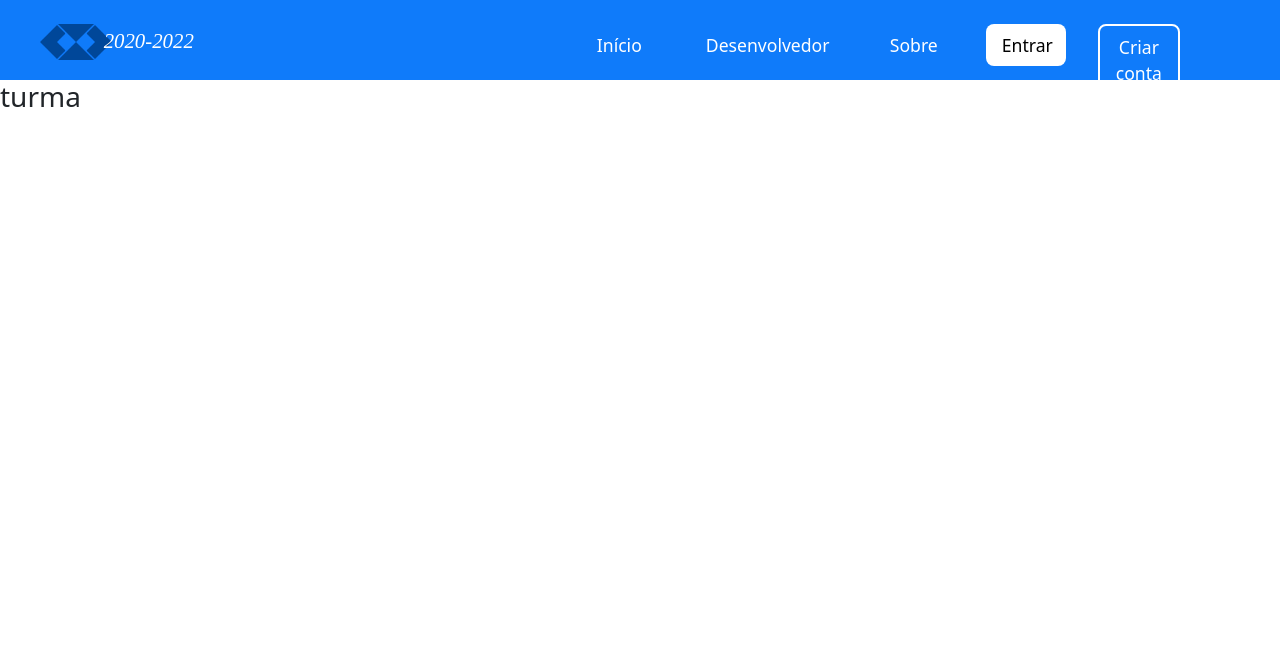
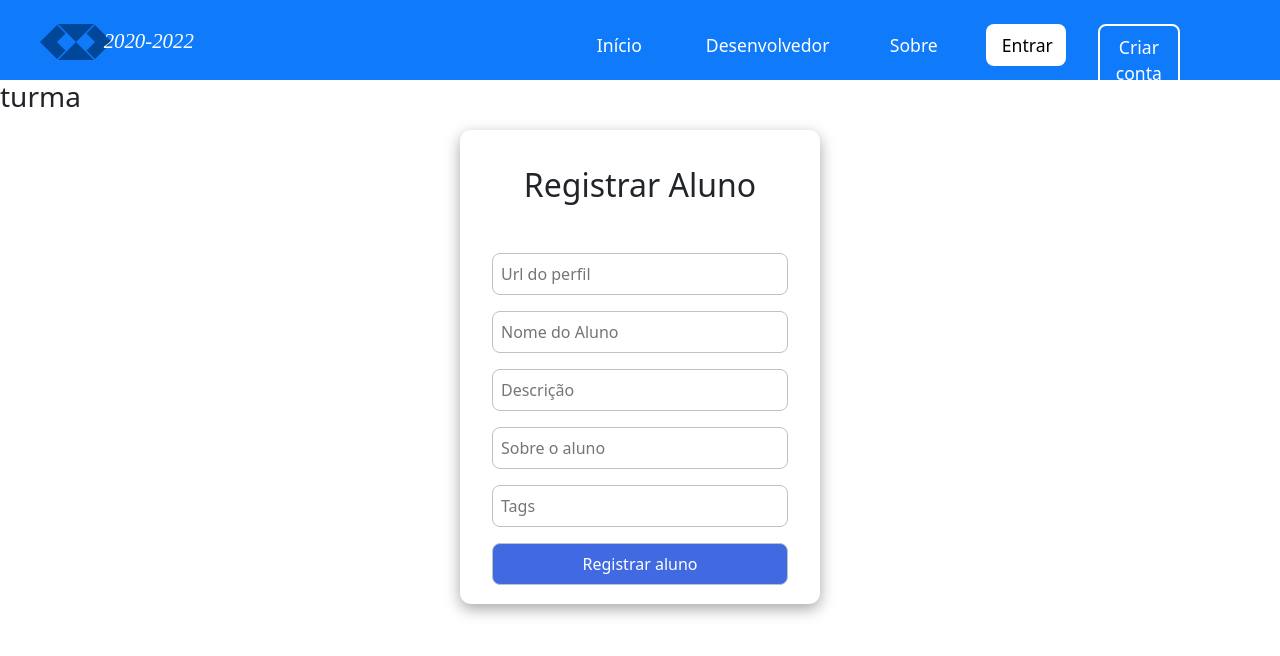
Before and after one commit to viniciuss1001/ProjetoAdm, a React (Create React App) app: page /class in a window 1280 px wide. Shown: the top 656 px of the page. Built offline with nearby package versions, Linux system fonts and the light colour scheme; no server answers; a web font is replaced by a local one.

Commit message:
conection to db
conexão com o banco de dados bem sucedida

```diff
--- a/src/App.jsx
+++ b/src/App.jsx
@@ -1,19 +1,19 @@
 import {BrowserRouter, Routes, Route} from 'react-router-dom'
 import './App.css';
-//components
-
-//pages
-import Home from './pages/Home';
-import Navbar from './components/Navbars/Navbar';
-import Dev from './pages/developer/Dev';
-import ErrorPage from './pages/404/404';
-import Create from './pages/Create/Create';
-import Login from './pages/Login/Login';
 //hooks
 import { AuthProvider } from './context/useAuthContext';
 import { useEffect, useState } from 'react';
 import { useAuthentication } from './hooks/useAutentication';
 import { onAuthStateChanged } from 'firebase/auth';
+//components
+import Loader from './components/Loader/Loader';
+import Navbar from './components/Navbars/Navbar';
+//pages
+import Home from './pages/Home';
+import Dev from './pages/developer/Dev';
+import ErrorPage from './pages/404/404';
+import Create from './pages/Create/Create';
+import Login from './pages/Login/Login';
 import AboutDev from './pages/developer/Components/About/AboutDev';
 import Skills from './pages/developer/Components/Skills/Skills';
 import Project from './pages/developer/Components/Project/Project';
@@ -40,7 +40,7 @@ function App() {
 
   //giving user data
   if(loadingUser){
-    return <p>Carregando</p>
+    return <Loader />
   }
 
   return (
--- /dev/null
+++ b/src/components/Loader/Loader.jsx
@@ -0,0 +1,12 @@
+import React from 'react'
+import styles from './Loader.module.css'
+const Loader = () => {
+    return (
+        <div className={styles.Loader}>
+            <div className={styles.loading}>
+            </div>
+        </div>
+    )
+}
+
+export default Loader
--- /dev/null
+++ b/src/components/Loader/Loader.module.css
@@ -0,0 +1,82 @@
+.loader {
+    position: absolute;
+    top: 0;
+    bottom: 0;
+    left: 0;
+    right: 0;
+}
+.loading{
+    display: flex;
+    justify-content: center;
+    margin: auto;
+}
+.loading:before,
+.loading:after {
+    position: absolute;
+    top: 0;
+    content: '';
+}
+
+.loading:before {
+    left: -19.992px;
+}
+
+.loading:after {
+    left: 19.992px;
+    -webkit-animation-delay: 0.32s !important;
+    animation-delay: 0.32s !important;
+}
+
+.loading:before,
+.loading:after,
+.loading {
+    background: #076fe5;
+    -webkit-animation: loading-keys-app-loading 0.8s infinite ease-in-out;
+    animation: loading-keys-app-loading 0.8s infinite ease-in-out;
+    width: 13.6px;
+    height: 32px;
+}
+
+.loading {
+    text-indent: -9999em;
+    margin: auto;
+    position: absolute;
+    right: calc(50% - 6.8px);
+    top: calc(50% - 16px);
+    -webkit-animation-delay: 0.16s !important;
+    animation-delay: 0.16s !important;
+}
+
+@-webkit-keyframes loading-keys-app-loading {
+
+    0%,
+    80%,
+    100% {
+        opacity: .75;
+        box-shadow: 0 0 #076fe5;
+        height: 32px;
+    }
+
+    40% {
+        opacity: 1;
+        box-shadow: 0 -8px #076fe5;
+        height: 40px;
+    }
+}
+
+@keyframes loading-keys-app-loading {
+
+    0%,
+    80%,
+    100% {
+        opacity: .75;
+        box-shadow: 0 0 #076fe5;
+        height: 32px;
+    }
+
+    40% {
+        opacity: 1;
+        box-shadow: 0 -8px #076fe5;
+        height: 40px;
+    }
+}
--- a/src/firebase/Config.jsx
+++ b/src/firebase/Config.jsx
@@ -6,7 +6,7 @@ import { getAuth } from "firebase/auth";
 import {getStorage} from 'firebase/storage'
 
 import { getFirestore } from "firebase/firestore"; // importando método necessário
-
+/*
 const firebaseConfig = {
     apiKey: "AIzaSyDfPDLrmphWW4C8LQMBf8cV0xWR_ZZYNtI",
     authDomain: "projetoadm-aed08.firebaseapp.com",
@@ -15,7 +15,15 @@ const firebaseConfig = {
     messagingSenderId: "954436910253",
     appId: "1:954436910253:web:4460e07999ba57e9365a24"
 };
-
+*/
+const firebaseConfig = {
+    apiKey: "AIzaSyDhiZjH-E6MMmuklBVoMUc-QrMzKCzTXOk",
+    authDomain: "miniblog-c7ead.firebaseapp.com",
+    projectId: "miniblog-c7ead",
+    storageBucket: "miniblog-c7ead.appspot.com",
+    messagingSenderId: "222541238724",
+    appId: "1:222541238724:web:1e08a81f302b60d02f5491"
+  };
 // Initialize Firebase
 const app = initializeApp(firebaseConfig);
 
--- a/src/hooks/useInsertDocument.jsx
+++ b/src/hooks/useInsertDocument.jsx
@@ -1,65 +1,64 @@
-import firebase from 'firebase/compat/app'
-import 'firebase/firestore'
-import { useState, useEffect, useReducer } from 'react'
+//hook para a criação de posts
+import firebase from "firebase/compat/app";
+// Required for side-effects
+import "firebase/firestore";
+import { useState, useEffect, useReducer } from "react";
 import { db } from '../firebase/Config'
-import { collection, addDoc, Timestamp, setDoc } from 'firebase/firestore'
+import { collection, addDoc, Timestamp, setDoc } from "firebase/firestore";
 
 const initialState = {
     loading: null,
-    error:null
-}
+    error: null,
+};
 
-const insertReducer = (state, action) =>{
-    switch(action.type){
+const insertReducer = (state, action) => {
+    switch (action.type) {
         case "LOADING":
-            return{loading:true, error:null}
+            return { loading: true, error: null };
         case "INSERTED_DOC":
-            return{loading:false, error:null}
+            return { loading: false, error: null };
         case "ERROR":
-            return{ loading:false, error: action.payload}
+            return { loading: false, error: action.payload };
         default:
-            return state
+            return state;
     }
-}
+};
 
 export const useInsertDocument = (docCollection) => {
-    const [response, dispatch] = useReducer(insertReducer, initialState)
+    const [response, dispatch] = useReducer(insertReducer, initialState);
 
-    const [cancelled, setCancelled] = useState(false)
+    // deal with memory leak
+    const [cancelled, setCancelled] = useState(false);
 
     const checkCancelBeforeDispatch = (action) => {
-        if(!cancelled){
-            dispatch(action)
+        if (!cancelled) {
+            dispatch(action);
         }
-    }
+    };
 
     const insertDocument = async (document) => {
-        checkCancelBeforeDispatch({type: "LOADING"})
+        checkCancelBeforeDispatch({ type: "LOADING" });
 
-        try{
-            const newDocument = {...document, createdAt: Timestamp.now()}
+        try {
+            const newDocument = { ...document, createdAt: Timestamp.now() };
 
             const insertedDocument = await addDoc(
                 collection(db, docCollection),
                 newDocument
-            )
+            );
 
             checkCancelBeforeDispatch({
                 type: "INSERTED_DOC",
                 payload: insertedDocument,
-            })
-        }catch(error){
-            checkCancelBeforeDispatch({
-                type: "ERROR",
-                payload: error.message
-            })
+            });
+        } catch (error) {
+            checkCancelBeforeDispatch({ type: "ERROR", payload: error.message });
         }
-    }
+    };
 
-    useEffect(()=>{
-        return () => setCancelled(true)
+    useEffect(() => {
+        return () => setCancelled(true);
+    }, []);
 
-    }, [])
-
-    return { insertDocument, response}
-}
+    return { insertDocument, response };
+};
--- a/src/pages/Class/Class.jsx
+++ b/src/pages/Class/Class.jsx
@@ -1,9 +1,112 @@
-import React from 'react'
+import React, { useState } from 'react'
+import { useAuthValue } from '../../context/useAuthContext'
+import { useInsertDocument } from '../../hooks/useInsertDocument'
+import {useNavigate} from 'react-router-dom'
+import styles from './Class.module.css'
 
 const Class = () => {
+  const [studentName, setStudentName] = useState("")
+  const [profile, setProfile] = useState("")
+  const [description, setDescription] = useState("")
+  const [body, setBody] = useState("")
+  const [tags, setTags] = useState([])
+  const [formError, setFormError] = useState("")
+
+  const {user} = useAuthValue()
+
+  const {insertDocument, response} = useInsertDocument("students")
+  const navigate = useNavigate()
+
+  const handleSubmit = (e) => {
+    e.preventDefault()
+    setFormError("")
+
+    //url image validation
+    try {
+      new URL(profile)
+    }catch(error){
+      setFormError("Não foi possível resgatar a imagem")
+    }
+
+    //array of tags
+    const tagArray = tags.split(",").map((tag) => tag.trim().toLowerCase())
+
+    if(formError) return
+
+    //check all values
+    if(!studentName || !profile || !description || !body || !tags){
+      setFormError("Por favor preencha todos os campos")
+    }
+
+
+    //insert document
+    insertDocument({
+      studentName,
+      profile,
+      description,
+      body,
+      tagArray,
+      uid: user.uid,
+      createdBy: user.displayName
+    })
+
+   navigate("/")
+  }
+
   return (
     <div>
       <h3>turma</h3>
+      <div>
+        <form onSubmit={handleSubmit} className={styles.form}>
+          <h3 className={styles.title}>Registrar Aluno</h3>
+          <label className={styles.label}>
+            <input
+            type="text"
+            placeholder='Url do perfil'
+            onChange={(e) => setProfile(e.target.value)}
+            value={profile}
+            />
+          </label>
+          <label className={styles.label}>
+            <input
+            type="text"
+            placeholder='Nome do Aluno'
+            onChange={(e) => setStudentName(e.target.value)}
+            value={studentName}
+            />
+          </label>
+          <label className={styles.label}>
+            <input
+            type="text"
+            placeholder='Descrição'
+            onChange={(e) => setDescription(e.target.value)}
+            value={description}
+            />
+          </label>
+          <label className={styles.label}>
+            <input
+            type="text"
+            placeholder='Sobre o aluno'
+            onChange={(e) => setBody(e.target.value)}
+            value={body}
+            />
+          </label>
+          <label className={styles.label}>
+            <input
+            type="text"
+            placeholder='Tags'
+            onChange={(e) => setTags(e.target.value)}
+            value={tags}
+            />
+          </label>
+
+          {!response.loading && <input type='submit' value='Registrar aluno' className={styles.send} />}
+          {response.loading && <input type='submit' value='Carregando...' className={styles.send} />}
+
+          {response.error && <p>{response.error}</p>}
+          {formError.error && <p>{response.error}</p>}
+        </form>
+      </div>
     </div>
   )
 }
--- a/src/pages/Class/Class.module.css
+++ b/src/pages/Class/Class.module.css
@@ -0,0 +1,31 @@
+.form{
+    width: 22.5rem;
+    background-color: #fff;
+    box-shadow:  rgba(0, 0, 0, 0.35) 0px 5px 15px;
+    border-radius: .7rem;
+    box-sizing: border-box;
+    padding: 1.2rem 2rem;
+    display: flex;
+    flex-direction: column;
+    gap: 1rem;
+    margin-bottom: 2rem;
+    margin: 1rem auto;
+}
+.title{
+    text-align: center;
+    margin: 1.1rem 0 2rem 0;
+    font-size: 2rem;
+    font-weight: 500;
+}
+input{
+    border-radius: .5rem;
+    border: 1px solid #c0c0c0;
+    outline: 0 !important;
+    width: 100%;
+    padding: .5rem;
+}
+.send{
+    color: #ffff;
+    background-color: royalblue;
+    border-radius: .5rem;
+}
--- a/src/pages/Login/Login.jsx
+++ b/src/pages/Login/Login.jsx
@@ -1,6 +1,5 @@
 import { useState, useEffect } from "react"
 import { useAuthentication } from "../../hooks/useAutentication"
-//style
 import styles from './Login.module.css'
 //icons
 import { IoPerson } from 'react-icons/io5'
```
